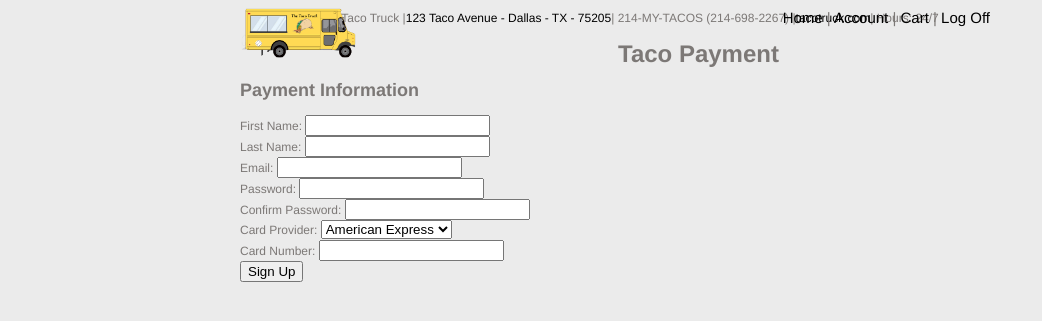
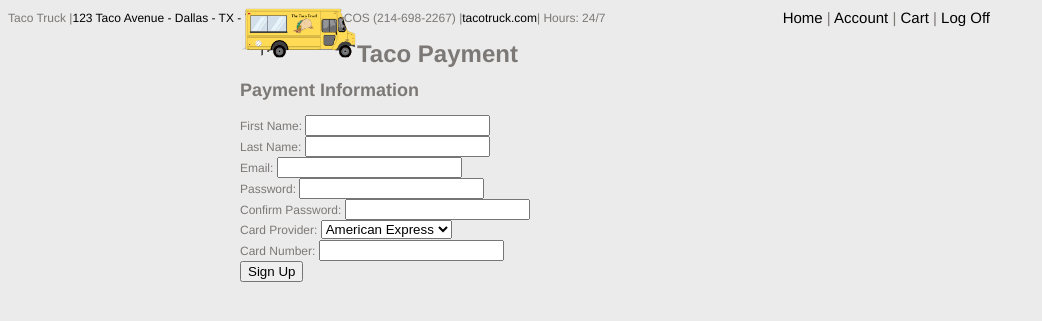
Before and after one commit to ntaylorbishop/TacoTruck, a PHP site: page /payment.php in a window 1280 px wide. Shown: the top 321 px of the page, without its empty margins (0-1042 px from the left). Run offline with PHP 8.4, Linux system fonts and the light colour scheme.

Commit message:
Deleted html styling

```diff
--- a/payment.php
+++ b/payment.php
@@ -19,9 +19,9 @@
     <div id="divider"></div>
  </div>
  <div>
- <h1 style="text-align:center">Taco Payment</h1>
+ <h1>Taco Payment</h1>
   	<form name="payment" action="user.html" method="post">
-  		<h2 style="text-align:left">Payment Information</h2>
+  		<h2>Payment Information</h2>
 	  <div>First Name:
 	    <input type="text" id="fName" name="fName"/>
 	  </div>
@@ -53,7 +53,7 @@
 </div>
 
 <footer>
-  <div style="text-align:center">Taco Truck |<a href="#locations">123 Taco Avenue - Dallas - TX - 75205</a>| 214-MY-TACOS (214-698-2267) |<a href="#homepage">tacotruck.com</a>| Hours: 24/7</div>
+  <div>Taco Truck |<a href="#locations">123 Taco Avenue - Dallas - TX - 75205</a>| 214-MY-TACOS (214-698-2267) |<a href="#homepage">tacotruck.com</a>| Hours: 24/7</div>
 </footer>
 </body>
 
```
